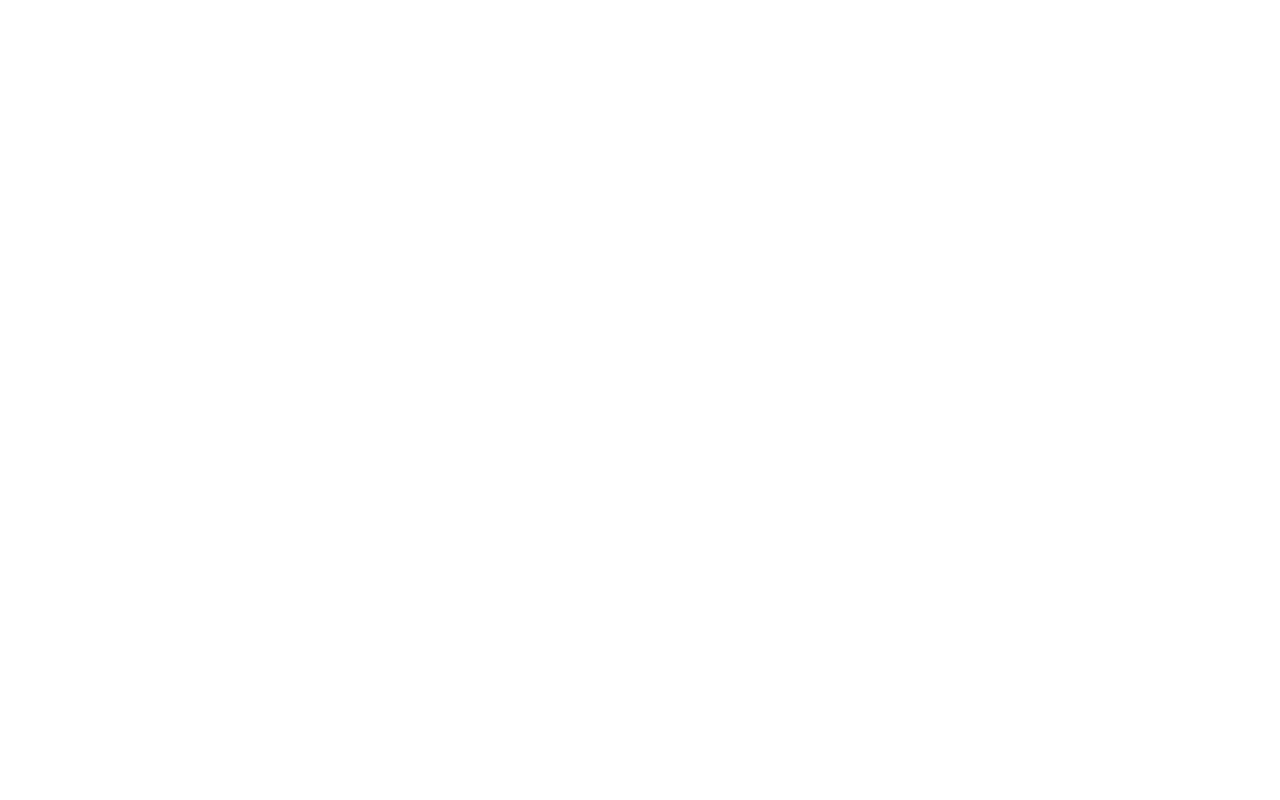
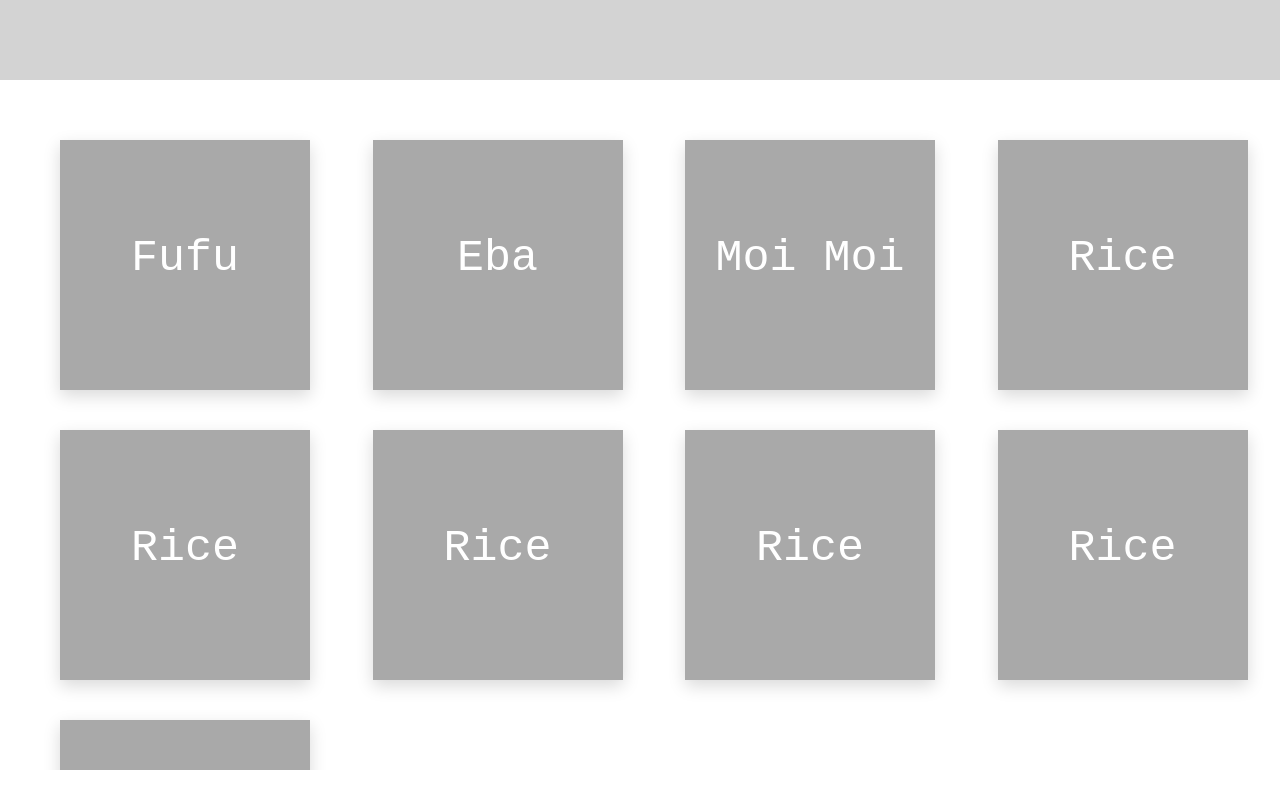
Before and after one commit to Oyebola-O/my-recipe, a plain HTML site: page html/page.html in a window 1280 px wide. Drawn offline with Linux system fonts and the light colour scheme.

Commit message:
Create demo page

```diff
--- a/css/style.css
+++ b/css/style.css
@@ -0,0 +1,50 @@
+body, html {
+  height: 100%;
+  margin: 0;
+}
+
+#page {
+  width: 100%;
+  height: 100%;
+  background: white;
+}
+
+#toolbar {
+  height: 10%;
+  width: 100%;
+  background: lightgrey;
+}
+
+
+#list_page {
+  height: 80%;
+  padding-left: 50px;
+  padding-top: 50px;
+  overflow: scroll;
+  display: grid;
+  grid-gap: 20px;
+  overflow: scroll;
+  grid-template-columns: auto auto auto auto;
+}
+
+.card {
+  width: 250px;
+  height: 250px;
+  text-align: center;
+  margin: 10px;
+  box-shadow: 0 6px 16px rgba(0,0,0,0.15);
+  background: darkgrey;
+  transition-duration: 0.3s;
+}
+
+.card:hover {
+  transform: scale(1.07);
+}
+
+.title {
+  position: relative;
+  top: 37%;
+  font-family: monospace;
+  font-size: 45px;
+  color: white;
+}
--- a/html/page.html
+++ b/html/page.html
@@ -1,15 +1,61 @@
 <html>
 <head>
 </head>
-
+<link rel="stylesheet" href="../css/style.css">
 <body>
   <!-- whole page -->
   <div id="page">
 
     <!-- toolbar -->
     <div id="toolbar">
+      <!-- TODO: Add Icons -->
+    </div>
+
+    <!-- List page -->
+    <div id="list_page">
+
+      <!-- Recipe Cards -->
+      <div class="card">
+        <div class="title">Fufu</div>
+      </div>
+
+      <div class="card">
+        <div class="title">Eba</div>
+      </div>
+
+
+      <div class="card">
+        <div class="title">Moi Moi</div>
+      </div>
+
+      <div class="card">
+        <div class="title">Rice</div>
+      </div>
+
+      <div class="card">
+        <div class="title">Rice</div>
+      </div>
+
+      <div class="card">
+        <div class="title">Rice</div>
+      </div>
+
+      <div class="card">
+        <div class="title">Rice</div>
+      </div>
+
+      <div class="card">
+        <div class="title">Rice</div>
+      </div>
+
+      <div class="card">
+        <div class="title">Rice</div>
+      </div>
+
 
     </div>
+
+
 
 
   </div>
```
